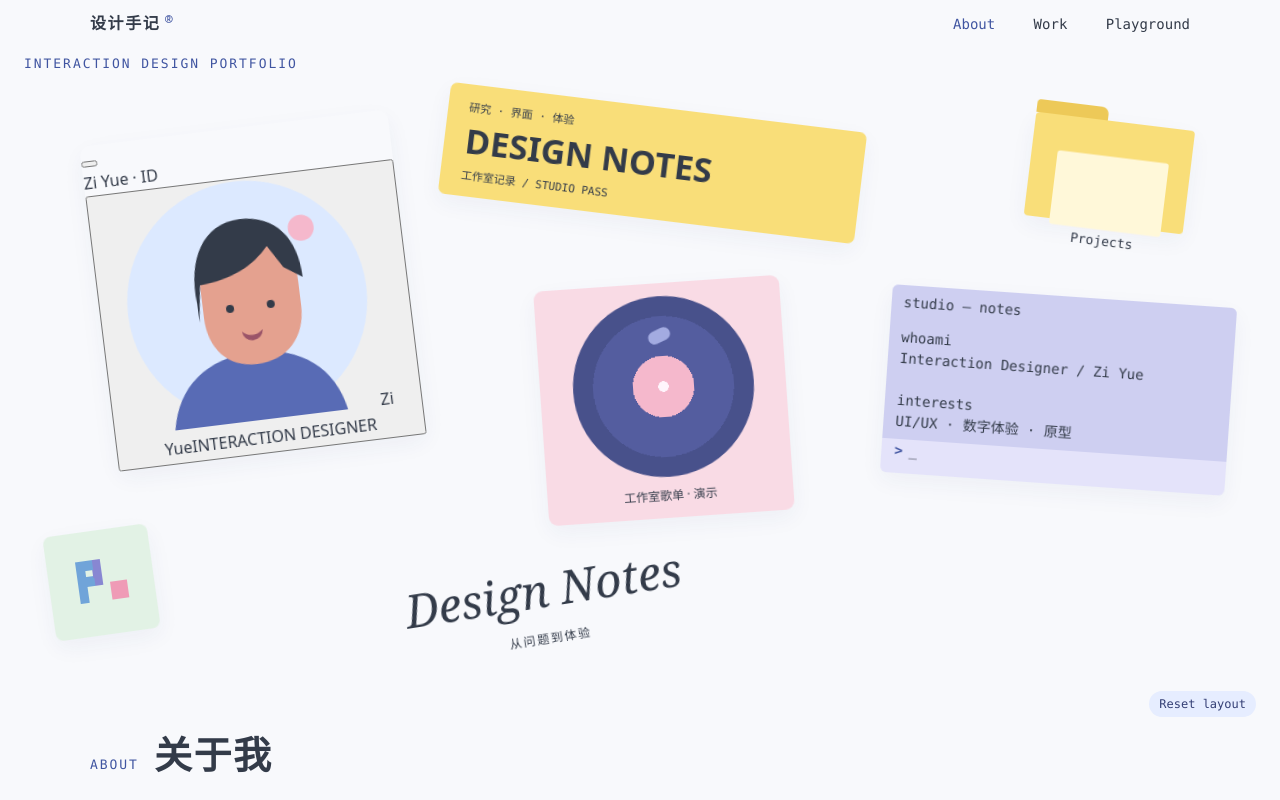
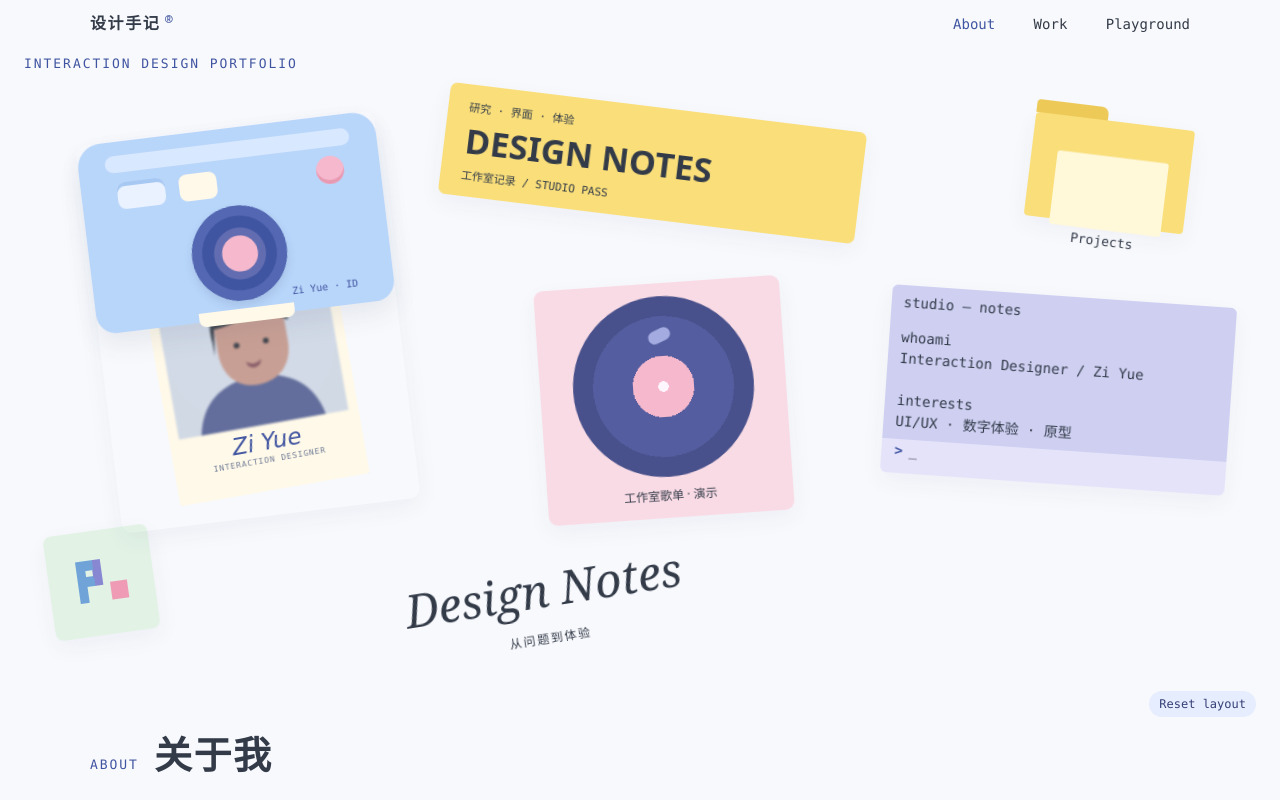
Before and after one commit to whe701714-hash/portfolio2, a plain HTML site: page index.html in a window 1280 px wide. Shown: the top 800 px of the page. Drawn offline with Linux system fonts and the light colour scheme.

Commit message:
Add interactive instant camera to homepage

```diff
--- a/visual.css
+++ b/visual.css
@@ -211,3 +211,33 @@ body.is-intro .terminal>*{opacity:0}
   .signature{left:31%;top:75%}
   .reset-layout{right:0;bottom:8px}
 }
+
+/* Vector instant camera replaces only the former identity pass. */
+.identity.camera{width:clamp(240px,24vw,300px);height:390px;max-width:none;padding:0;overflow:visible;background:transparent;perspective:none}
+.camera-body{position:absolute;inset:0 auto auto 0;width:100%;height:190px;border-radius:24px 24px 20px 20px;background:#b8d5fa;box-shadow:0 13px 24px #31436c16;z-index:3;transition:translate 300ms var(--ease)}
+.camera-body:before{content:"";position:absolute;left:9%;right:9%;top:14px;height:17px;border-radius:9px;background:#d8e8ff}
+.camera-top{position:absolute;left:12%;right:12%;top:37px;height:34px;display:flex;align-items:center;gap:14px}
+.camera-viewfinder{width:48px;height:27px;border-radius:8px;background:#eaf2ff;box-shadow:inset 0 4px #a6c8f2}
+.camera-flash{width:38px;height:27px;border-radius:8px;background:#fff9e9;box-shadow:0 0 0 0 #fff8d9;transition:box-shadow 180ms ease}
+.camera-shutter{margin-left:auto;width:28px;height:28px;border:0;border-radius:50%;background:#f5b8cc;box-shadow:inset 0 -4px #e99ab3;transition:transform 140ms ease,filter 140ms ease}
+.camera-lens{position:absolute;left:50%;top:78px;width:95px;height:95px;transform:translateX(-50%);border-radius:50%;background:#4055a1;display:grid;place-items:center;box-shadow:inset 0 0 0 10px #5367b2,0 5px 10px #31436c22}
+.camera-lens i{width:36px;height:36px;border-radius:50%;background:#f5b8cc;box-shadow:0 0 0 8px #626db1}
+.camera-mark{position:absolute;right:12%;bottom:15px;font:10px var(--mono);color:#4055a1}
+.camera-exit{position:absolute;left:34%;bottom:-5px;width:32%;height:14px;border-radius:0 0 7px 7px;background:#fff9e9;z-index:5}
+.polaroid{position:absolute;z-index:2;left:18%;top:115px;width:64%;height:250px;padding:10px 10px 8px;border:0;border-radius:3px;background:#fff9e9;box-shadow:0 9px 20px #31436c18;display:flex;flex-direction:column;align-items:stretch;opacity:0;translate:0 -122px;rotate:2deg;clip-path:inset(0 0 100% 0);transition:opacity 220ms ease,translate 1300ms cubic-bezier(.32,.02,.2,1),rotate 700ms cubic-bezier(.2,.8,.2,1),clip-path 1100ms ease;cursor:pointer}
+.polaroid-photo{height:174px;background:#dbe8fb;overflow:hidden;filter:grayscale(.7) contrast(.65) blur(2px);transition:filter 1100ms ease 240ms}
+.polaroid-photo img{display:block;width:100%;height:100%;object-fit:cover}
+.polaroid-sign{padding-top:5px;text-align:center;color:#4055a1;font:italic 23px/1.1 "Segoe Print","Bradley Hand",cursive}
+.polaroid-role{text-align:center;color:#6d7a95;font:8px/1.4 var(--mono);letter-spacing:.11em}
+.identity.photo-ready .polaroid{opacity:1;translate:0 0;rotate:-3deg;clip-path:inset(0)}
+.identity.photo-ready .polaroid-photo{filter:none}
+.identity:is(:hover,:focus-within) .camera-body{translate:0 -5px}
+.identity:is(:hover,:focus-within) .camera-shutter{filter:brightness(1.08);transform:translateY(2px)}
+.identity.camera-shooting .camera-body{animation:camera-shake 220ms ease-in-out 1}
+.identity.camera-shooting .camera-flash{box-shadow:0 0 0 13px #fff8d988,0 0 26px 9px #fff3a7}
+.identity.camera-shooting .camera-shutter{transform:translateY(3px)}
+.identity.shooting .polaroid{opacity:1;translate:0 0;clip-path:inset(0)}
+@keyframes camera-shake{0%,100%{transform:rotate(0)}35%{transform:rotate(-1deg) translateY(1px)}70%{transform:rotate(.6deg)}}
+.identity.camera:focus-visible{outline:0}.identity.camera .polaroid:focus-visible,.identity.camera .camera-shutter:focus-visible{outline:2px solid #4055a1;outline-offset:3px}
+@media(max-width:640px){.identity.camera{width:250px;height:380px}.camera-body{height:170px}.camera-lens{top:70px;width:82px;height:82px}.polaroid{top:102px;height:238px}.polaroid-photo{height:164px}}
+@media(prefers-reduced-motion:reduce){.polaroid,.polaroid-photo,.camera-body,.camera-shutter{transition:none!important}.identity.camera-shooting .camera-body{animation:none}.identity.photo-ready .polaroid{clip-path:none;opacity:1;translate:0 0}}
```
